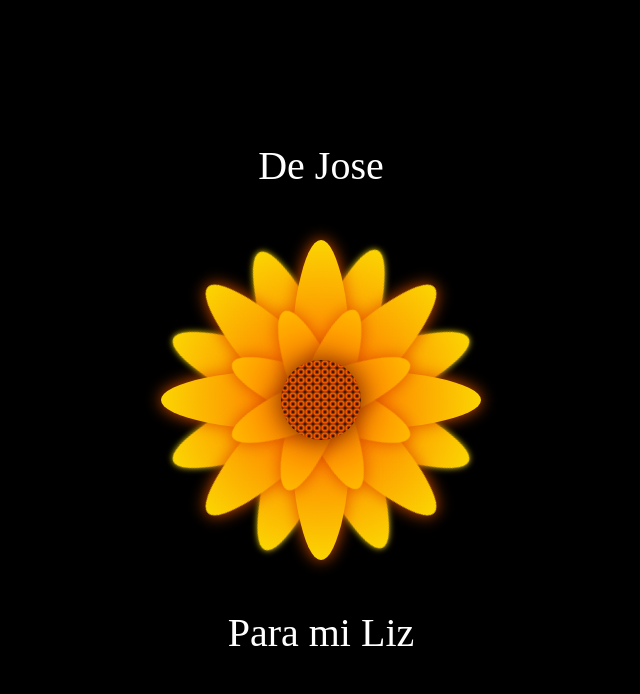
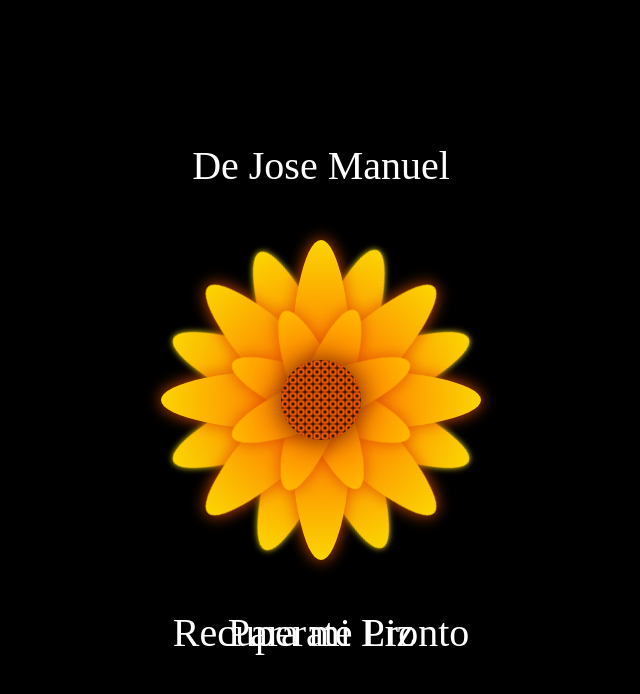
Before and after one commit to josemanuelchuncho/flores, a plain HTML site: page docs/index.html in a window 1280 px wide. Shown: the whole page, without its empty margins (319-959 px from the left). Drawn offline with Linux system fonts and the light colour scheme.

Commit message:
Update index.html

```diff
--- a/docs/index.html
+++ b/docs/index.html
@@ -13,7 +13,7 @@
 <body>
 
 <div class="flower">
-    <div class="text-above">De Jose</div>
+    <div class="text-above">De Jose Manuel</div>
     <div class="mid">
     </div>
     <div class="Petal1 p1">
@@ -41,6 +41,7 @@
     <div class="Petal3 p4">
     </div>
     <div class="text-below">Para mi Liz</div>
+    <div class="text-below">Recuperate Pronto</div>
   </div>
 </body>
 </html>
```
